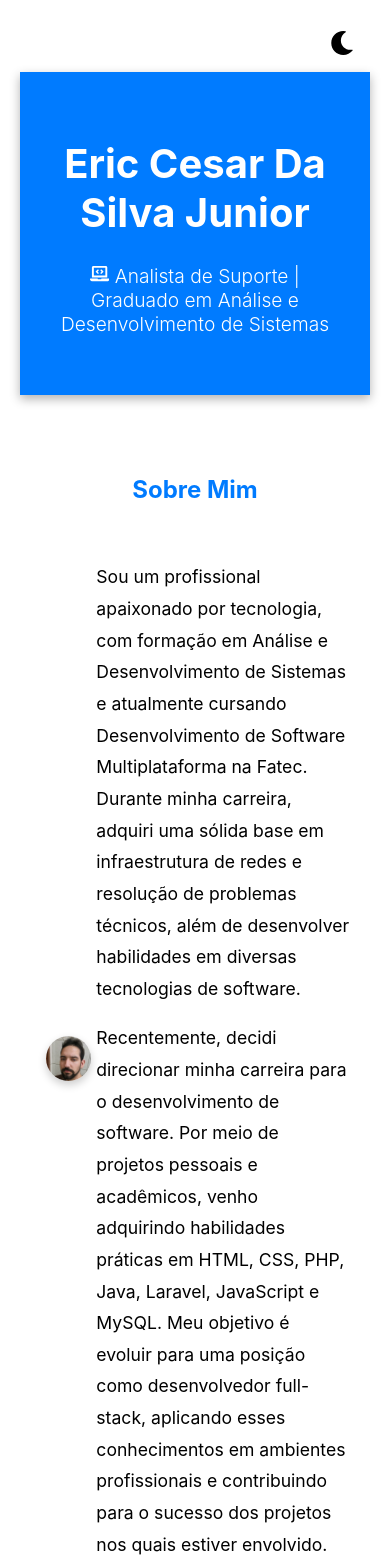
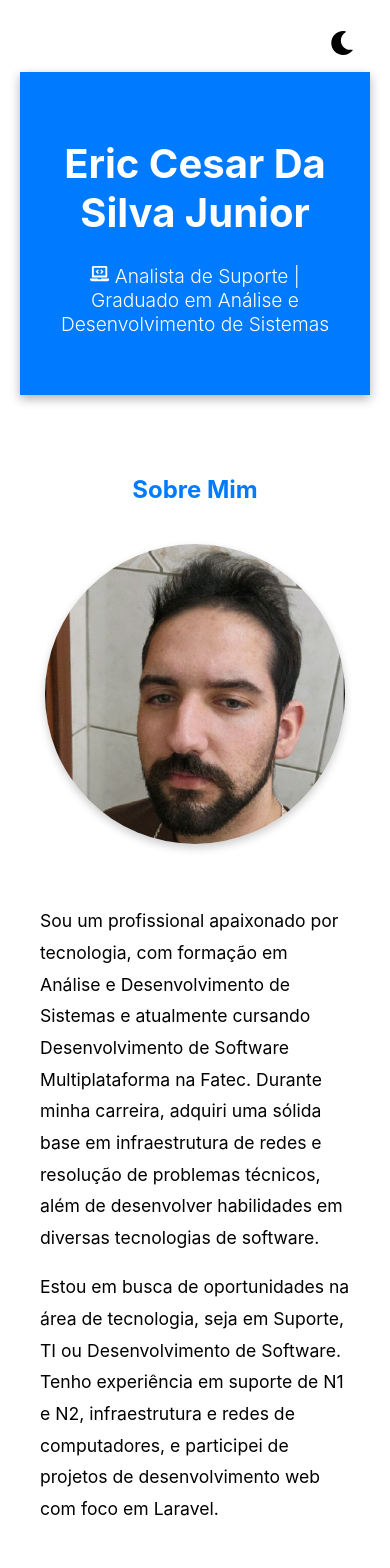
Before and after one commit to EricFNL1/Portifolio1, a React (Create React App) app: page / in a window 390 px wide. Shown: the top 1568 px of the page. Built offline with nearby package versions, Linux system fonts and the light colour scheme.

Commit message:
Ajustado algumas abas do portifolio 2

```diff
--- a/src/App.css
+++ b/src/App.css
@@ -12,6 +12,18 @@
     animation: App-logo-spin infinite 20s linear;
   }
 }
+/* Para telas pequenas, mostre a imagem em cima do texto */
+@media (max-width: 768px) {
+  .profile-section {
+    flex-direction: column; /* Alterar para coluna para empilhar a imagem e o texto */
+  }
+
+  .profile-img {
+    order: -1; /* Faça a imagem aparecer primeiro */
+    margin-bottom: 20px; /* Adicione uma margem inferior para espaçamento */
+  }
+}
+
 
 .App-header {
   background-color: #282c34;
--- a/src/App.js
+++ b/src/App.js
@@ -1,4 +1,3 @@
-
 import React, { useEffect, useState } from 'react';
 import { FaLinkedin, FaWhatsapp, FaInstagram, FaEnvelope, FaLaptopCode, FaSun, FaMoon, FaDownload } from 'react-icons/fa';
 import './App.css';
@@ -14,7 +13,7 @@ function App() {
     cards.forEach((card) => {
       card.addEventListener('mouseenter', () => {
         card.style.transform = 'scale(1.05)';
-        card.style.transition = 'transform 0.3s ease-in-out';
+        card.style.transition = 'transform 0.5s ease-in-out';
       });
       card.addEventListener('mouseleave', () => {
         card.style.transform = 'scale(1)';
@@ -35,6 +34,7 @@ function App() {
           overlay.style.justifyContent = 'center';
           overlay.style.alignItems = 'center';
           overlay.style.zIndex = '1000';
+          overlay.style.transition = 'opacity 0.5s ease';
 
           const fullImage = document.createElement('img');
           fullImage.src = img.src;
@@ -83,6 +83,7 @@ function App() {
 
   const toggleTheme = () => {
     setDarkMode(!darkMode);
+    document.body.style.transition = 'background-color 0.5s ease, color 0.5s ease';
     document.body.style.backgroundColor = darkMode ? '#fff' : '#333';
     document.body.style.color = darkMode ? '#000' : '#fff';
   };
@@ -121,7 +122,7 @@ function App() {
     boxShadow: '0px 4px 8px rgba(0, 0, 0, 0.1)',
     overflow: 'hidden',
     marginBottom: '20px',
-    transition: 'transform 0.3s ease-in-out',
+    transition: 'transform 0.5s ease-in-out',
     textAlign: 'center'
   };
 
@@ -178,7 +179,7 @@ function App() {
   return (
     <div style={containerStyle}>
       <div style={{ textAlign: 'right', padding: '10px' }}>
-        <button onClick={toggleTheme} style={{ backgroundColor: 'transparent', border: 'none', cursor: 'pointer', color: darkMode ? '#fff' : '#000', fontSize: '24px' }}>
+        <button onClick={toggleTheme} style={{ backgroundColor: 'transparent', border: 'none', cursor: 'pointer', color: darkMode ? '#fff' : '#000', fontSize: '24px', transition: 'color 0.3s ease' }}>
           {darkMode ? <FaSun /> : <FaMoon />}
         </button>
       </div>
@@ -190,16 +191,16 @@ function App() {
       <section id="about" style={sectionStyle}>
         <div style={containerStyle}>
           <h2 style={{ textAlign: 'center', color: '#007bff', marginBottom: '40px' }}>Sobre Mim</h2>
-          <div className="row" style={{ display: 'flex', alignItems: 'center' }}>
-            <div className="col-md-6" style={{ textAlign: 'center' }}>
-              <img src="img/eric-profile.jpg" style={{ borderRadius: '50%', width: '80%', boxShadow: '0px 4px 8px rgba(0, 0, 0, 0.2)' }} alt="Foto de Eric Cesar Da Silva Junior" />
+          <div className="row profile-section" style={{ display: 'flex', alignItems: 'center', flexWrap: 'wrap', gap: '20px' }}>
+  <div className="col-md-6" style={{ flex: '1', textAlign: 'center' }}>
+    <img src="img/eric-profile.jpg" className="profile-img" style={{ borderRadius: '50%', width: '100%', maxWidth: '300px', boxShadow: '0px 4px 8px rgba(0, 0, 0, 0.2)' }} alt="Foto de Eric Cesar Da Silva Junior" />
   </div>
-            <div className="col-md-6">
+  <div className="col-md-6" style={{ flex: '2', textAlign: 'left' }}>
     <p style={{ fontSize: '1.1rem', lineHeight: '1.8' }}>
       Sou um profissional apaixonado por tecnologia, com formação em Análise e Desenvolvimento de Sistemas e atualmente cursando Desenvolvimento de Software Multiplataforma na Fatec. Durante minha carreira, adquiri uma sólida base em infraestrutura de redes e resolução de problemas técnicos, além de desenvolver habilidades em diversas tecnologias de software.
     </p>
     <p style={{ fontSize: '1.1rem', lineHeight: '1.8' }}>
-                Recentemente, decidi direcionar minha carreira para o desenvolvimento de software. Por meio de projetos pessoais e acadêmicos, venho adquirindo habilidades práticas em HTML, CSS, PHP, Java, Laravel, JavaScript e MySQL. Meu objetivo é evoluir para uma posição como desenvolvedor full-stack, aplicando esses conhecimentos em ambientes profissionais e contribuindo para o sucesso dos projetos nos quais estiver envolvido.
+    Estou em busca de oportunidades na área de tecnologia, seja em Suporte, TI ou Desenvolvimento de Software. Tenho experiência em suporte de N1 e N2, infraestrutura e redes de computadores, e participei de projetos de desenvolvimento web com foco em Laravel.
     </p>
   </div>
 </div>
@@ -209,7 +210,7 @@ function App() {
       <section id="portfolio" style={sectionStyle}>
         <div style={containerStyle}>
           <h2 style={{ textAlign: 'center', color: '#007bff' }}>Meu Portfólio</h2>
-          <p style={{textAlign: 'center', marginBottom: '50px'}}>(Clique nas imagens para visualizar em tela cheia)</p>
+          <p style={{ textAlign: 'center', marginBottom: '50px' }}>(Clique nas imagens para visualizar em tela cheia)</p>
           <Slider {...sliderSettings}>
             <div className="card" style={cardStyle}>
               <img src="img/Projeto-Nexus.png" style={cardImageStyle} alt="Projeto Website Nexus" />
@@ -286,19 +287,18 @@ function App() {
         </div>
       </section>
 
-      <section id="curriculo" style={{ ...sectionStyle, backgroundColor: darkMode ? '#2c2c2c' : '#f0f4f8', padding: '60px 0', textAlign: 'center' }}>
+      <section id="curriculo" style={{ ...sectionStyle, backgroundColor: darkMode ? '#2c2c2c' : '#f0f4f8', padding: '20px', textAlign: 'center' }}>
         <div style={containerStyle} className="text-center">
           <h2 style={{ color: '#007bff', marginBottom: '20px', fontSize: '2rem', fontWeight: '600' }}>Currículo</h2>
-          <p style={{ fontSize: '1.1rem', marginBottom: '30px', lineHeight: '1.6', color: darkMode ? '#e0e0e0' : '#000', }}>Abaixo você pode visualizar ou baixar meu currículo completo. Sinta-se à vontade para entrar em contato se precisar de mais informações.</p>
+          <p style={{ fontSize: '1.1rem', marginBottom: '30px', lineHeight: '1.6', color: darkMode ? '#e0e0e0' : '#000' }}>Abaixo você pode visualizar ou baixar meu currículo completo. Sinta-se à vontade para entrar em contato se precisar de mais informações.</p>
           <a href="doc/Eric Cesar da Silva Junior.pdf" style={{ ...buttonStyle, backgroundColor: darkMode ? '#007bff' : '#0056b3', color: '#fff' }} onMouseOver={(e) => e.target.style.backgroundColor = darkMode ? '#0056b3' : '#004494'} onMouseOut={(e) => e.target.style.backgroundColor = darkMode ? '#007bff' : '#0056b3'} download>Baixar Currículo (PDF) <FaDownload style={{ marginLeft: '8px' }} /></a>
         </div>
       </section>
 
-      <section id="contact"
- style={sectionStyle}>
+      <section id="contact" style={sectionStyle}>
         <div style={containerStyle} className="text-center">
-          <h2 style={{ color: '#007bff', marginBottom: '20px',textAlign: 'center'}} >Contato</h2>
-          <p style={{textAlign: 'center'}}>Entre em contato comigo através das redes sociais ou e-mail:</p>
+          <h2 style={{ color: '#007bff', marginBottom: '20px', textAlign: 'center' }}>Contato</h2>
+          <p style={{ textAlign: 'center' }}>Entre em contato comigo através das redes sociais ou e-mail:</p>
           <div style={{ display: 'flex', justifyContent: 'center', gap: '20px', flexWrap: 'wrap' }}>
             <a href="https://www.linkedin.com/in/ericf12/" style={{ display: 'inline-block', fontSize: '2.5rem', color: '#0077b5' }}>
               <FaLinkedin />
```
Lines whose indentation alone changed are shown as unchanged.
